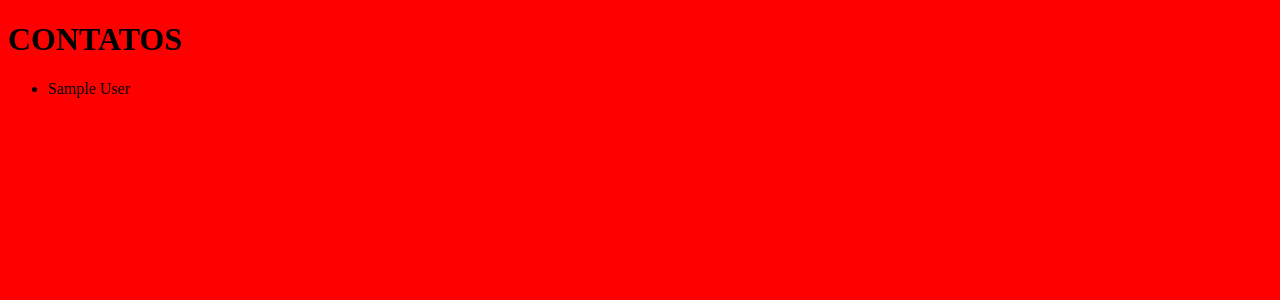
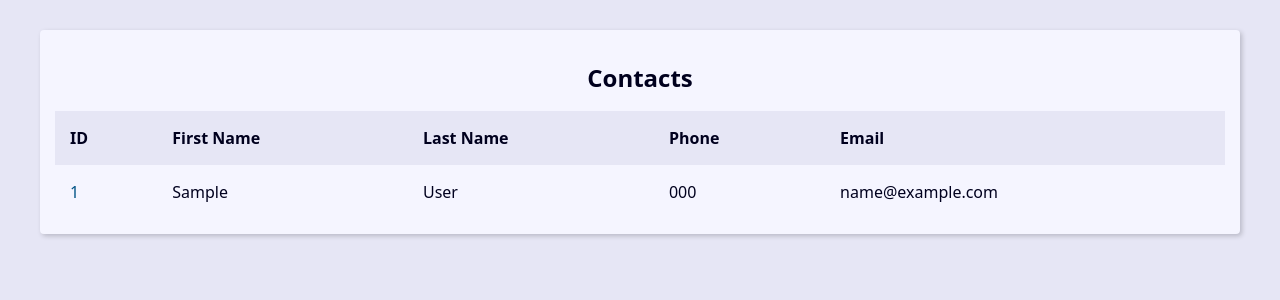
Before and after one commit to Paulo1402/Django-Agenda, a Django app: page / in a window 1280 px wide. Shown: the top 300 px of the page. Run offline with Django 4.2, Linux system fonts and the light colour scheme; tables that the repository leaves empty hold one stand-in row (values such as "Sample post").

Commit message:
added css and inicial structure

```diff
--- a/agenda/settings.py
+++ b/agenda/settings.py
@@ -127,3 +127,8 @@ MEDIA_ROOT = BASE_DIR / "media"
 # https://docs.djangoproject.com/en/4.2/ref/settings/#default-auto-field
 
 DEFAULT_AUTO_FIELD = "django.db.models.BigAutoField"
+
+try:
+    from agenda.local_settings import *
+except ImportError:
+    pass
--- a/base_static/global/css/style.css
+++ b/base_static/global/css/style.css
@@ -1,3 +1,314 @@
+:root {
+  --spacing: 1.5rem;
+  --link-dark-color: rgb(0, 83, 134);
+  --link-light-color: rgb(156, 217, 255);
+  --clr-white: rgb(245, 245, 255);
+  --clr-black: rgb(0, 0, 30);
+  --clr-light-gray: rgb(230, 230, 245);
+  --clr-dark-shadow-5: rgba(0, 0, 10, 5%);
+  --clr-dark-shadow-10: rgba(0, 0, 10, 10%);
+  --clr-dark-shadow-20: rgba(0, 0, 10, 20%);
+  --clr-light-shadow-5: rgba(200, 200, 255, 5%);
+  --clr-light-shadow-10: rgba(200, 200, 255, 10%);
+  --clr-light-shadow-20: rgba(200, 200, 255, 20%);
+  --main-page-width: 120rem;
+  --table-min-width: 60rem;
+  --biggest-font-size: 5rem;
+  --bigger-font-size: 4rem;
+  --big-font-size: 3.2rem;
+  --medium-font-size: 2.4rem;
+  --small-font-size: 1.6rem;
+  --smaller-font-size: 1.4rem;
+  --smallest-font-size: 1.2rem;
+  --transition-fast: 300ms;
+  --transition-medium: 600ms;
+  --transition-slow: 1s;
+  --default-border-radius: 4px;
+}
+
+*,
+*::before,
+*::after {
+  margin: 0;
+  padding: 0;
+  box-sizing: border-box;
+}
+
+html {
+  font-size: 62.5%;
+}
+
 body {
-  background-color: red;
+  font-family: system-ui, -apple-system, BlinkMacSystemFont, 'Segoe UI', Roboto,
+    Oxygen, Ubuntu, Cantarell, 'Open Sans', 'Helvetica Neue', sans-serif;
+  line-height: 1.5;
+  font-size: var(--small-font-size);
+  color: var(--clr-black);
+  -webkit-font-smoothing: antialiased;
+  background: var(--clr-light-gray);
 }
+
+img,
+svg {
+  display: block;
+  max-width: 100%;
+}
+
+.header {
+  background: var(--clr-black);
+  padding: var(--spacing);
+  box-shadow: 0 5px 10px 2px var(--clr-dark-shadow-20);
+  z-index: 1;
+  position: relative;
+}
+
+.header-heading {
+  font-size: var(--biggest-font-size);
+  text-align: center;
+}
+
+.header-link {
+  color: var(--link-light-color);
+  text-decoration: none;
+  transition: filter var(--transition-fast) ease-in-out;
+}
+
+.header-link:hover {
+  filter: brightness(70%);
+}
+
+.menu {
+  margin: var(--spacing);
+}
+
+.menu-list {
+  list-style: none;
+  display: flex;
+  justify-content: center;
+  flex-flow: row wrap;
+}
+
+.menu-link {
+  display: block;
+  padding: var(--spacing);
+  color: var(--link-light-color);
+  text-decoration: none;
+  transition: background-color var(--transition-fast) ease-in-out;
+  border-radius: var(--default-border-radius);
+}
+
+.menu-link:hover {
+  background: var(--clr-light-shadow-10);
+}
+
+.content {
+  max-width: var(--main-page-width);
+  margin: calc(var(--spacing) * 2) auto;
+  padding: var(--spacing);
+  background: var(--clr-white);
+  box-shadow: 2px 2px 5px var(--clr-dark-shadow-20);
+  border-radius: var(--default-border-radius);
+}
+
+.responsive-table {
+  width: 100%;
+  overflow-x: auto;
+}
+
+.contacts-table {
+  width: 100%;
+  min-width: var(--table-min-width);
+  border-collapse: collapse;
+}
+
+.table-caption {
+  font-size: var(--medium-font-size);
+  font-weight: bold;
+  padding: var(--spacing);
+}
+
+.table-row {
+  text-align: left;
+  text-overflow: ellipsis;
+  transition: background-color var(--transition-fast) ease-in-out;
+}
+
+.table-row:nth-of-type(2n) {
+  background: var(--clr-dark-shadow-5);
+}
+
+.table-row:not(.table-row-header):hover {
+  background: var(--clr-dark-shadow-10);
+}
+
+.table-row-header {
+  background: var(--clr-light-gray);
+  color: var(--clr-black);
+}
+
+.table-cel,
+.table-header {
+  padding: var(--spacing);
+}
+
+.table-link {
+  color: var(--link-dark-color);
+  transition: color var(--transition-fast) ease-in-out;
+  text-decoration: none;
+}
+
+.table-link:hover {
+  color: var(--clr-black);
+}
+
+@media (min-width: 600px) {
+  .single-contact {
+    max-width: 80%;
+    margin: calc(var(--spacing) * 2) auto;
+  }
+}
+
+.single-contact h1 {
+  margin: 1rem 0;
+}
+
+.single-contact p {
+  margin: 1rem 0;
+}
+
+.pagination {
+  margin-top: var(--spacing);
+  display: flex;
+  justify-content: center;
+  padding: calc(var(--spacing) * 0.8);
+  font-size: var(--small-font-size);
+}
+
+.pagination .step-links {
+  display: flex;
+  gap: calc(var(--spacing) * 0.8);
+}
+
+.pagination .step-links a {
+  color: var(--link-dark-color);
+  transition: color var(--transition-fast) ease-in-out;
+  text-decoration: none;
+  display: block;
+}
+
+.search {
+  display: flex;
+  justify-content: center;
+}
+
+.search-input {
+  font-size: var(--medium-font-size);
+  padding: 1rem 2rem;
+  width: 100%;
+  max-width: 32rem;
+  border-radius: var(--default-border-radius);
+  border: 1px solid var(--link-light-color);
+}
+
+.search-input:focus {
+  box-shadow: 0 0 15px var(--link-light-color);
+}
+
+.message {
+  max-width: 600px;
+  margin: var(--spacing) auto;
+  margin-top: calc(var(--spacing) * 2);
+  padding: var(--spacing);
+  text-align: center;
+  border-radius: var(--default-border-radius);
+  font-size: var(--smaller-font-size);
+}
+
+.message.success {
+  background: rgba(0, 255, 0, 0.3);
+  border: 1px solid rgba(0, 255, 0, 90%);
+}
+
+.message.error {
+  background: rgba(255, 0, 0, 0.3);
+  border: 1px solid rgba(255, 0, 0, 90%);
+}
+
+.message.warning {
+  background: rgba(255, 255, 0, 0.3);
+  border: 1px solid rgba(255, 255, 0, 90%);
+}
+
+.form-wrapper {
+  max-width: 60rem;
+  margin: var(--spacing) auto;
+}
+
+.form-content {
+  margin: var(--spacing) 0;
+}
+
+.form-group {
+  display: flex;
+  flex-direction: column;
+  padding-bottom: var(--spacing);
+}
+.errorlist {
+  list-style: none;
+  font-size: var(--smaller-font-size);
+  color: tomato;
+}
+.errorlist.nonfield {
+  color: inherit;
+}
+
+.form-group p {
+  margin: 1em 0;
+}
+
+.form-group .help-text,
+.form-group .help-text ~ ul {
+  margin: 0;
+  font-size: var(--smallest-font-size);
+  list-style: none;
+}
+
+.form-group input,
+.form-group textarea,
+.form-group select {
+  padding: 1rem;
+  border-radius: var(--default-border-radius);
+  border: 1px solid var(--link-dark-color);
+}
+
+.form-group input:focus,
+.form-group textarea:focus,
+.form-group select:focus {
+  outline: none;
+  box-shadow: 0 0 5px var(--link-dark-color);
+}
+
+.form-group label {
+  font-size: var(--smaller-font-size);
+}
+
+.btn {
+  background-color: var(--link-dark-color);
+  color: var(--clr-white);
+  font-weight: bold;
+  border: none;
+  padding: 1rem 2rem;
+  border-radius: var(--default-border-radius);
+  cursor: pointer;
+  transition: filter var(--transition-fast) ease-in-out;
+}
+
+.btn:hover {
+  filter: brightness(90%);
+}
+
+.btn:focus,
+.btn:active {
+  filter: brightness(80%);
+  box-shadow: 0 0 5px var(--link-dark-color);
+}
--- a/base_templates/global/base.html
+++ b/base_templates/global/base.html
@@ -9,8 +9,6 @@
     <link rel="stylesheet" href="{% static 'global/css/style.css' %}" />
   </head>
   <body>
-    <h1>CONTATOS</h1>
-
-    {% block contacts %}{% endblock contacts %}
-</body>
+    <main class='content'>{% block content %}{% endblock content %}</main>
+  </body>
 </html>
--- a/contact/templates/contact/index.html
+++ b/contact/templates/contact/index.html
@@ -1,7 +1,33 @@
-{% extends 'global/base.html' %} {% block contacts %}
-<ul>
-  {% for contact in contacts %}
-  <li>{{contact}}</li>
-  {% endfor %}
-</ul>
-{% endblock contacts %}
+{% extends 'global/base.html' %} {% block content %}
+<div class="responsive-table">
+  <table class="contacts-table">
+    <caption class="table-caption">
+      Contacts
+    </caption>
+
+    <thead>
+      <tr class="table-row table-row-header">
+        <th class="table-header">ID</th>
+        <th class="table-header">First Name</th>
+        <th class="table-header">Last Name</th>
+        <th class="table-header">Phone</th>
+        <th class="table-header">Email</th>
+      </tr>
+    </thead>
+
+    <tbody>
+      {% for contact in contacts %}
+      <tr class="table-row">
+        <td class="table-cel">
+          <a class="table-link" href="#"> {{ contact.id }} </a>
+        </td>
+        <td class="table-cel">{{ contact.first_name }}</td>
+        <td class="table-cel">{{ contact.last_name }}</td>
+        <td class="table-cel">{{ contact.phone }}</td>
+        <td class="table-cel">{{ contact.email }}</td>
+      </tr>
+      {% endfor %}
+    </tbody>
+  </table>
+</div>
+{% endblock content %}
--- /dev/null
+++ b/contact/views/__init__.py
@@ -0,0 +1 @@
+from .contact_views import index
--- a/contact/views.py
+++ b/contact/views/contact_views.py
@@ -1,8 +1,8 @@
 from django.shortcuts import render
-from . import models
+from contact import models
 
 
 def index(request):
-    contacts = models.Contact.objects.all()  # pylint: disable=E1101
+    contacts = models.Contact.objects.filter(show=True).order_by('-id')  # pylint: disable=E1101
 
     return render(request, "contact/index.html", {'contacts': contacts})
```
Also changed, not shown: contact/admin.py (+2 -10 lines), 1 other file.
